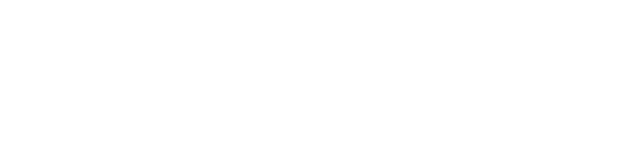
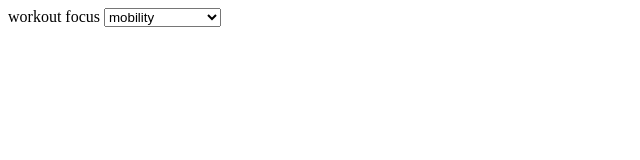
Before and after one commit to peternjugush/rage_fitness, a plain HTML site: page features.html in a window 1280 px wide. Shown: the whole page, without its empty margins (0-640 px from the left). Drawn offline with Linux system fonts and the light colour scheme.

Commit message:
add changes

```diff
--- a/features.html
+++ b/features.html
@@ -0,0 +1,17 @@
+<!DOCTYPE html>
+<html lang="en">
+<head>
+    <meta charset="UTF-8">
+    <meta name="viewport" content="width=device-width, initial-scale=1.0">
+    <title>Document</title>
+</head>
+<body>
+    <label for="workout-focus">workout focus</label>
+        <select name="workout-focus" id="workout-focus">workout focus
+            <option value="mobility">mobility</option>
+            <option value="strength">strength</option>
+            <option value="stress removing">stress removing</option>
+            <option value="wakonde lifts">wakonde lifts</option>
+        </select>
+</body>
+</html>
--- a/style.css
+++ b/style.css
@@ -1,3 +1,3 @@
-body{
-    background-image: url(assets/gym.png);
+background {
+    background-image: url(assets/gorilla-fitness-gym-vector_88879-130.avif);
 }
```
Also changed, not shown: index.html (+2 -1 lines).
